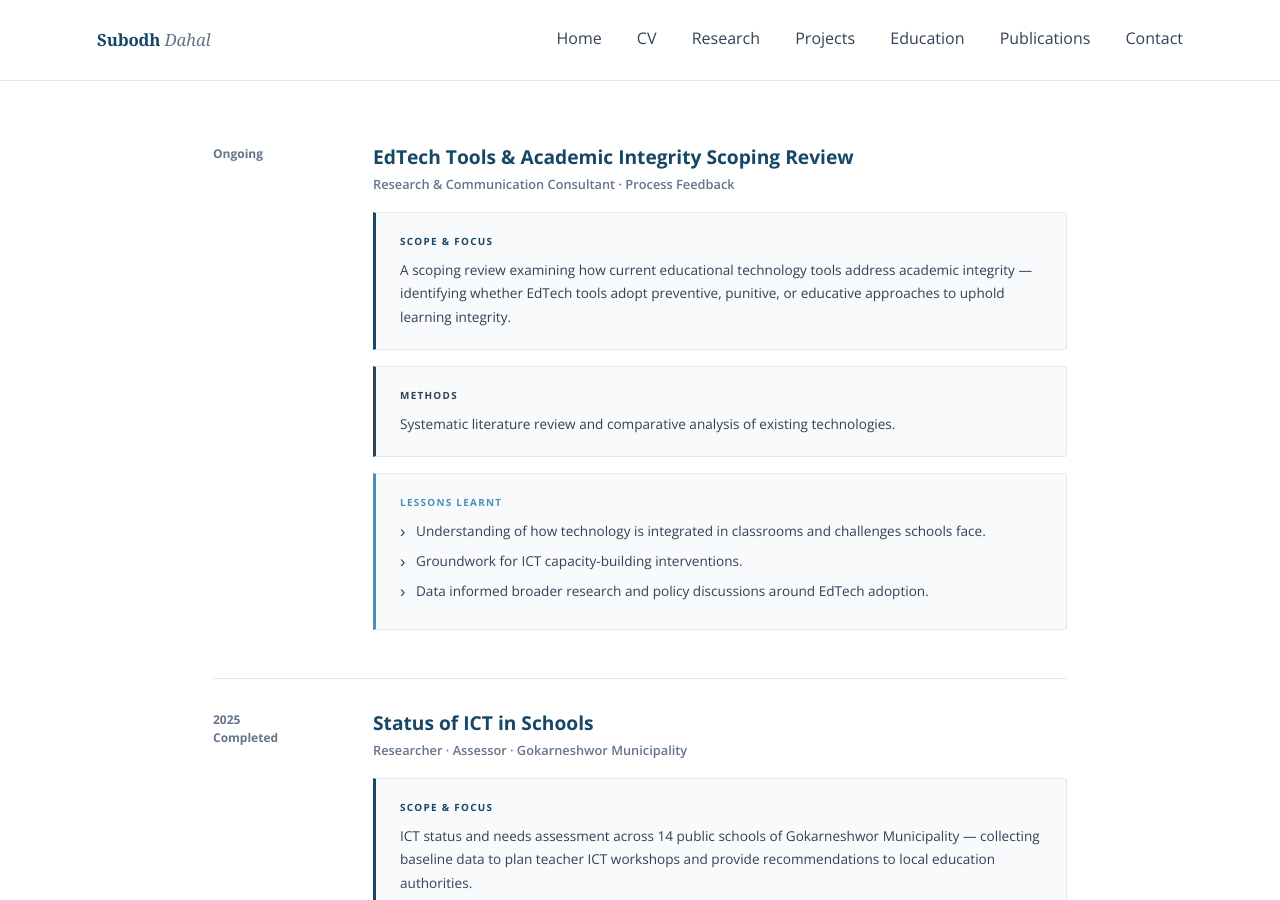
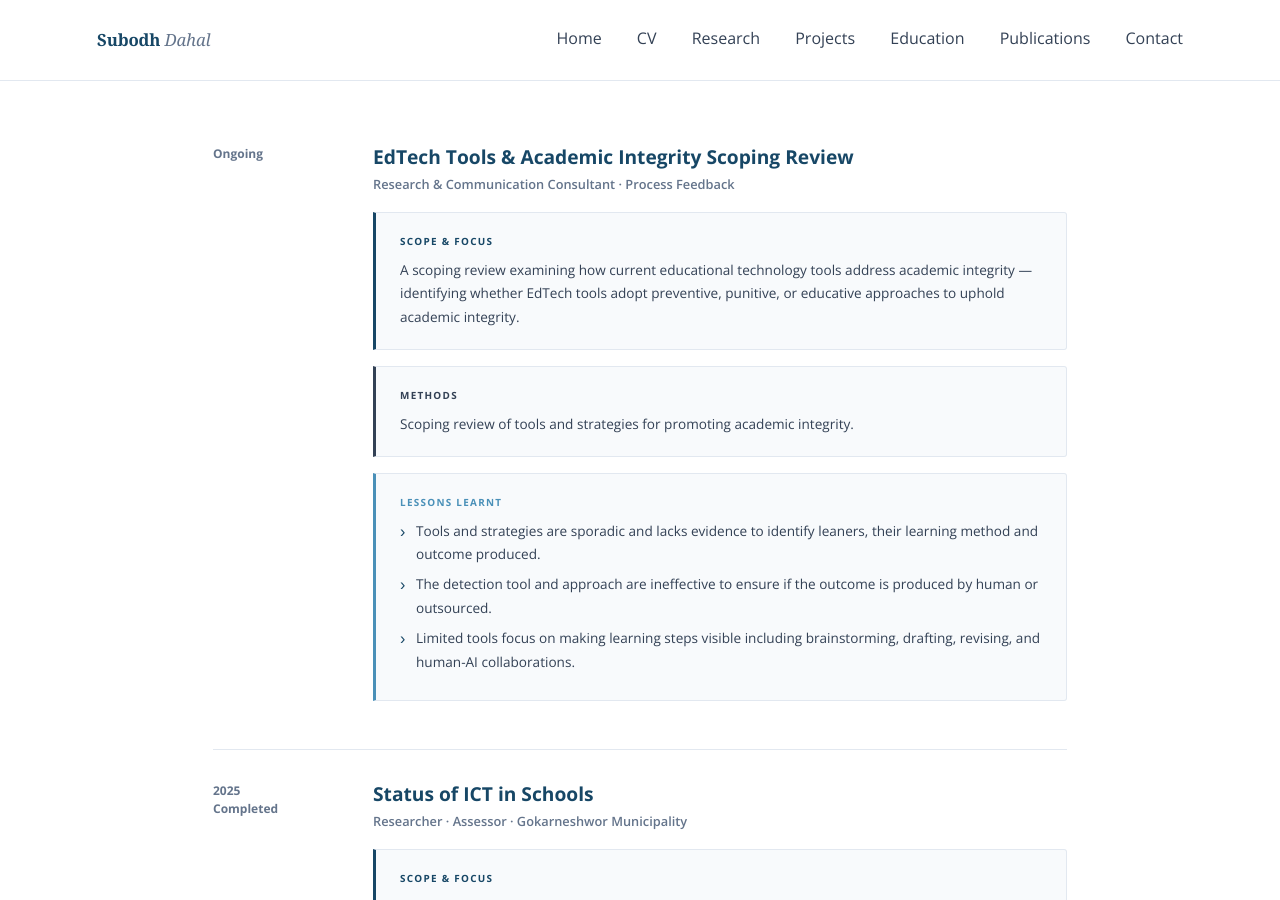
Before and after one commit to dahalsubodh/dahalsubodh.github.io, a Jekyll site: the page built from projects.md, in a window 1280 px wide and 900 px high, scrolled down 222 px. Built offline with Jekyll 4.4.1, drawn with Linux system fonts in a browser that asks for light colours.

Commit message:
Update projects.md

```diff
--- a/projects.md
+++ b/projects.md
@@ -21,18 +21,18 @@ A record of research, assessment, and consultancy projects spanning educational
     <div class="edu-institution">Research &amp; Communication Consultant · Process Feedback</div>
     <div class="thesis-box">
       <div class="tb-label">Scope &amp; Focus</div>
-      <p>A scoping review examining how current educational technology tools address academic integrity — identifying whether EdTech tools adopt preventive, punitive, or educative approaches to uphold learning integrity.</p>
+      <p>A scoping review examining how current educational technology tools address academic integrity — identifying whether EdTech tools adopt preventive, punitive, or educative approaches to uphold academic integrity.</p>
     </div>
     <div class="thesis-box" style="border-left-color: var(--color-green); margin-top:0.75rem;">
       <div class="tb-label" style="color:var(--color-green);">Methods</div>
-      <p>Systematic literature review and comparative analysis of existing technologies.</p>
+      <p>Scoping review of tools and strategies for promoting academic integrity.</p>
     </div>
     <div class="thesis-box" style="border-left-color: #4a90b8; margin-top:0.75rem;">
       <div class="tb-label" style="color:#4a90b8;">Lessons Learnt</div>
       <ul class="entry-highlights" style="margin-top:0.25rem;">
-        <li>Understanding of how technology is integrated in classrooms and challenges schools face.</li>
-        <li>Groundwork for ICT capacity-building interventions.</li>
-        <li>Data informed broader research and policy discussions around EdTech adoption.</li>
+        <li>Tools and strategies are sporadic and lacks evidence to identify leaners, their learning method and outcome produced.</li>
+        <li>The detection tool and approach are ineffective to ensure if the outcome is produced by human or outsourced.</li>
+        <li>Limited tools focus on making learning steps visible including brainstorming, drafting, revising, and human-AI collaborations.</li>
       </ul>
     </div>
   </div>
```
